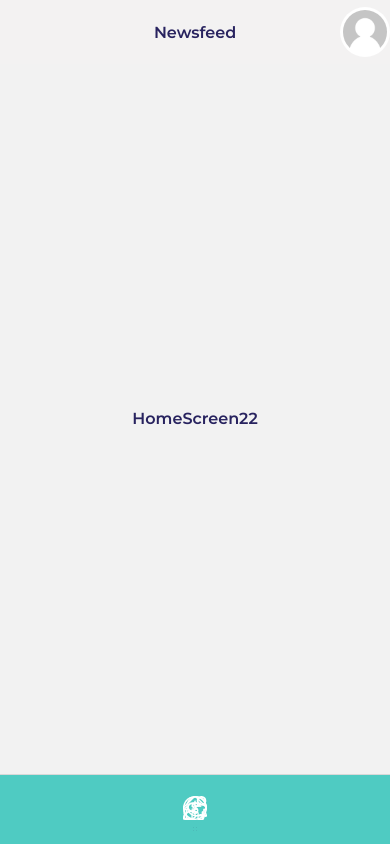
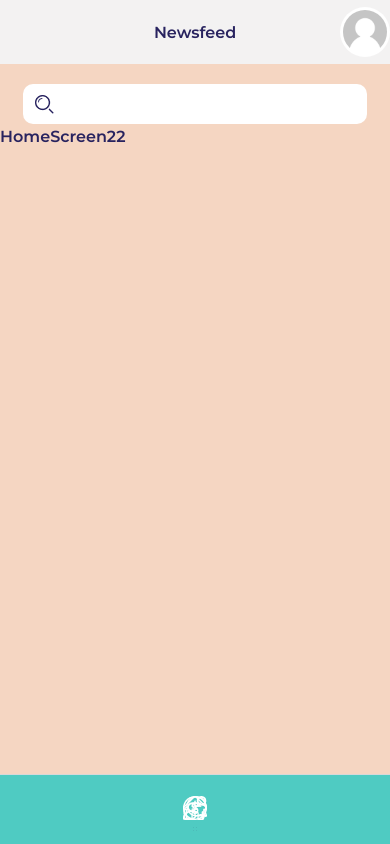
Before and after one commit to LukasMod/lm-feed, a React Native app: screen /Home in a window 390 px wide. Built offline with nearby package versions, Linux system fonts and the light colour scheme.

Commit message:
Add input-searchbar

```diff
--- a/src/components/icon/icon.tsx
+++ b/src/components/icon/icon.tsx
@@ -1,5 +1,6 @@
 import * as React from 'react'
 import { ImageStyle, TouchableOpacity, Insets, StyleProp, ViewStyle, Image } from 'react-native'
+import { color } from '../../theme'
 import { metrics } from '../../utils'
 import { icons, Icons } from './icons'
 
@@ -14,6 +15,7 @@ export interface IIcon {
 
 const IMAGE: ImageStyle = {
   resizeMode: 'contain',
+  tintColor: color.text,
 }
 
 export const Icon = ({ style, icon, containerStyle, size = 25, onPress, hitSlop }: IIcon) => {
--- a/src/components/index.ts
+++ b/src/components/index.ts
@@ -1,3 +1,4 @@
 export * from './icon/icon'
 export * from './icon/icon-tab-bar'
 export * from './image/image-user'
+export * from './input/input-searchbar'
--- /dev/null
+++ b/src/components/input/input-searchbar.tsx
@@ -0,0 +1,46 @@
+import * as React from 'react'
+import { ImageStyle, TouchableOpacity, ViewStyle, TextInput, TextStyle } from 'react-native'
+import { color, tpMediumTextM } from '../../theme'
+import { metrics } from '../../utils'
+import { Icon } from '../icon/icon'
+import { Icons } from '../icon/icons'
+
+export interface IInputSearchBar {
+  setText: (text: string) => void
+  text: string
+}
+
+const CONTAINER: ViewStyle = {
+  backgroundColor: color.white,
+  height: 40,
+  marginHorizontal: 23,
+  justifyContent: 'flex-start',
+  alignItems: 'center',
+  padding: 12,
+  flexDirection: 'row',
+  borderRadius: 10,
+}
+const ICON: ImageStyle = {}
+const TEXT_STYLE: TextStyle = {
+  ...tpMediumTextM,
+  paddingHorizontal: 10,
+  flex: 1,
+}
+
+export const InputSearchbar = ({ setText, text }: IInputSearchBar) => {
+  const inputRef = React.useRef<TextInput>()
+
+  const onPressSearchbar = () => {
+    inputRef.current.focus()
+  }
+
+  return (
+    <TouchableOpacity
+      style={CONTAINER}
+      activeOpacity={metrics.activeOpacity}
+      onPress={onPressSearchbar}>
+      <Icon style={ICON} icon={Icons.SEARCH} size={19} />
+      <TextInput style={TEXT_STYLE} ref={inputRef} onChangeText={setText} value={text} />
+    </TouchableOpacity>
+  )
+}
--- a/src/screens/home-screen.tsx
+++ b/src/screens/home-screen.tsx
@@ -1,9 +1,16 @@
 import { useNavigation } from '@react-navigation/native'
 import { StatusBar } from 'expo-status-bar'
-import React from 'react'
-import { StyleSheet, Text, TextStyle, View } from 'react-native'
+import React, { useState } from 'react'
+import { Text, TextStyle, View, ViewStyle } from 'react-native'
+import { InputSearchbar } from '../components'
 import { tpBoldTextL } from '../theme'
 import { HomeScreenNavProp } from '../types/navigation'
+
+const FULL: ViewStyle = {
+  flex: 1,
+  backgroundColor: 'rgba(255, 100, 2, 0.2)',
+  paddingVertical: 20,
+}
 
 const TEXT: TextStyle = {
   ...tpBoldTextL,
@@ -11,9 +18,11 @@ const TEXT: TextStyle = {
 
 export const HomeScreen = () => {
   const navigation = useNavigation<HomeScreenNavProp>()
+  const [searchText, setSearchText] = useState('')
 
   return (
-    <View style={styles.container}>
+    <View style={FULL}>
+      <InputSearchbar setText={setSearchText} text={searchText} />
       <Text
         onPress={() => {
           navigation.navigate('CreatePost')
@@ -25,12 +34,3 @@ export const HomeScreen = () => {
     </View>
   )
 }
-
-const styles = StyleSheet.create({
-  container: {
-    alignItems: 'center',
-    // backgroundColor: '#fff',
-    flex: 1,
-    justifyContent: 'center',
-  },
-})
--- a/src/theme/typography.ts
+++ b/src/theme/typography.ts
@@ -38,3 +38,9 @@ export const tpMediumPrimaryM: TextStyle = {
   lineHeight: 15,
   color: color.primary,
 }
+export const tpMediumTextM: TextStyle = {
+  fontFamily: typography.medium,
+  fontSize: fontSize.m,
+  lineHeight: 15,
+  color: color.text,
+}
```
